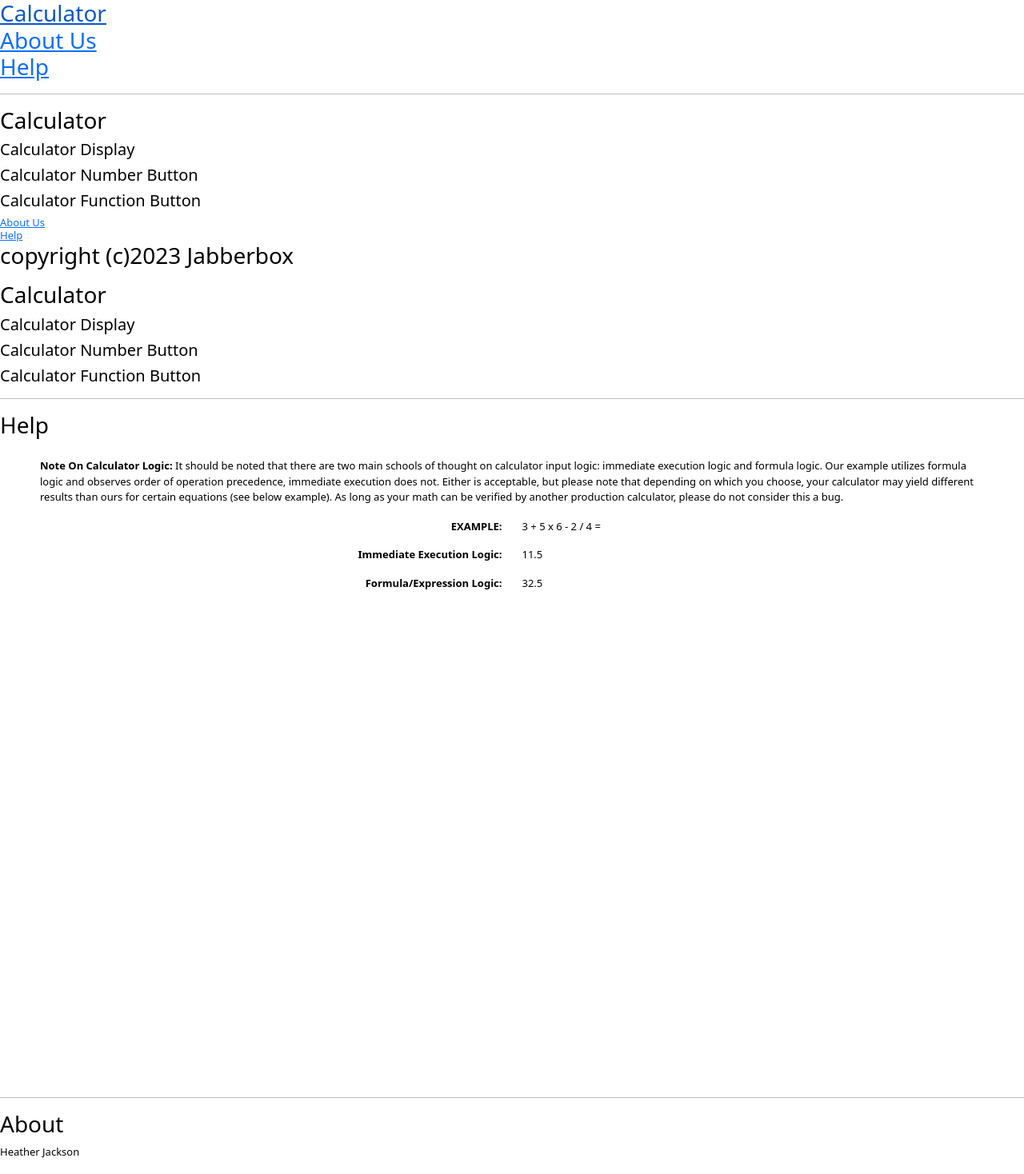
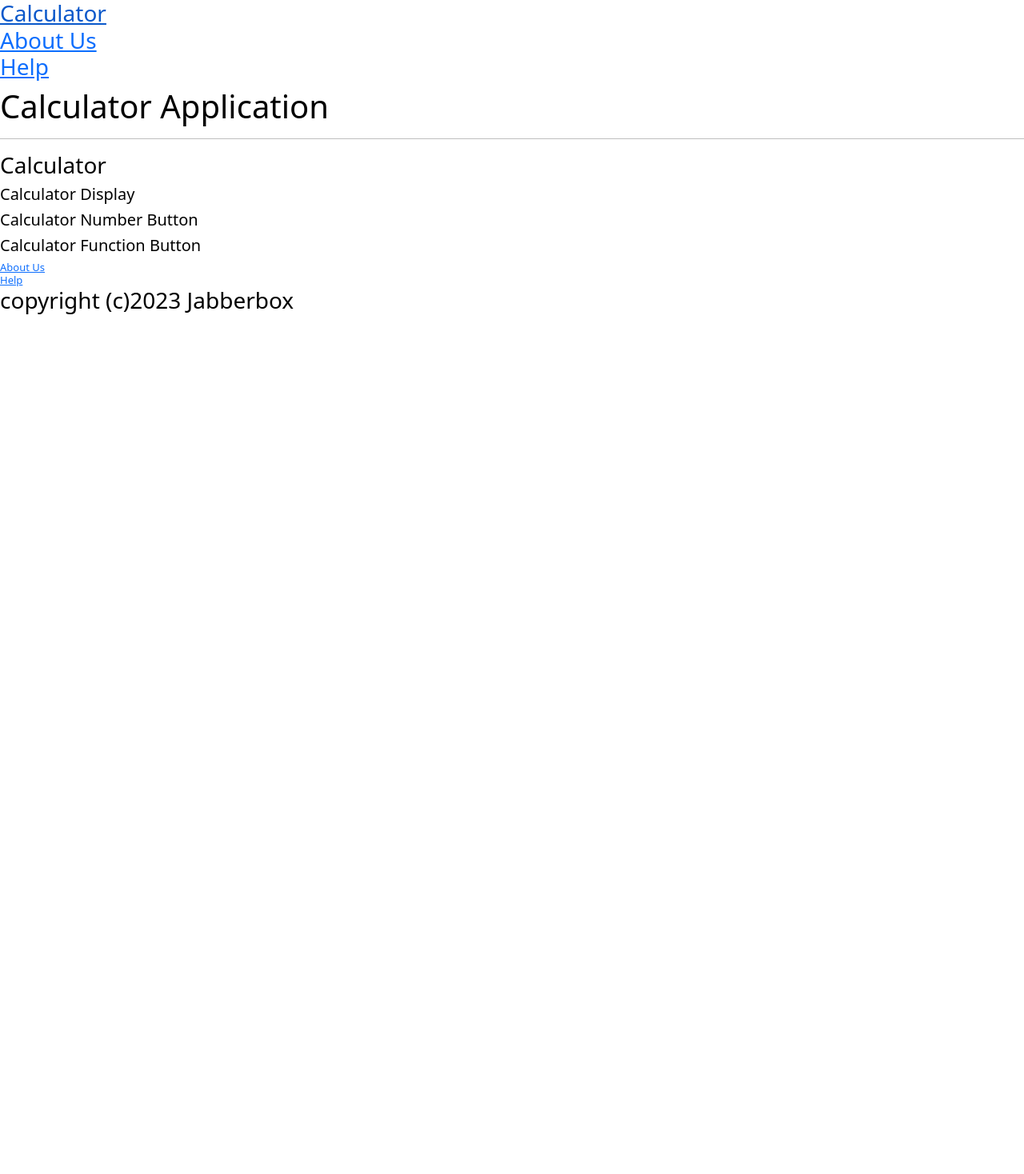
Before and after one commit to rmcguinness/WoodstockCodeCamp, a React (Vite) app: page / in a window 1280 px wide. Shown: the top 1468 px of the page at 80% size. After the commit the page ends 800 px from the top, so only its background shows below. Built offline with nearby package versions, Linux system fonts and the light colour scheme.

Commit message:
Adding test files for examples

```diff
--- a/jest.config.cjs
+++ b/jest.config.cjs
@@ -7,7 +7,7 @@ const config = {
   },
   moduleNameMapper: {
     "\\.(css|less|sass|scss)$": "<rootDir>/build/css_mock.js",
-    "\\.(gif|ttf|eot|svg)$": "<rootDir>/build/file_mock.js"
+    "\\.(jpeg|jpg|gif|ttf|eot|svg)$": "<rootDir>/build/file_mock.js"
   }
 }
 
--- a/src/App.jsx
+++ b/src/App.jsx
@@ -18,12 +18,6 @@ function App() {
           <Route path="/help" element={<Help />} />
         </Route>
       </Routes>
-
-      <Calculator />
-      <hr/>
-      <Help />
-      <hr/>
-      <About />
     </>
   )
 }
@@ -31,6 +25,7 @@ function Layout() {
   return (
     <div>
       <Header />
+      <h1>Calculator Application</h1>
       <hr />
       <Outlet />
       <Footer />
```
Also changed, not shown: src/Logic.jsx (added, +21 -0 lines), 2 other files (tests, documents, lock files or other folders).
